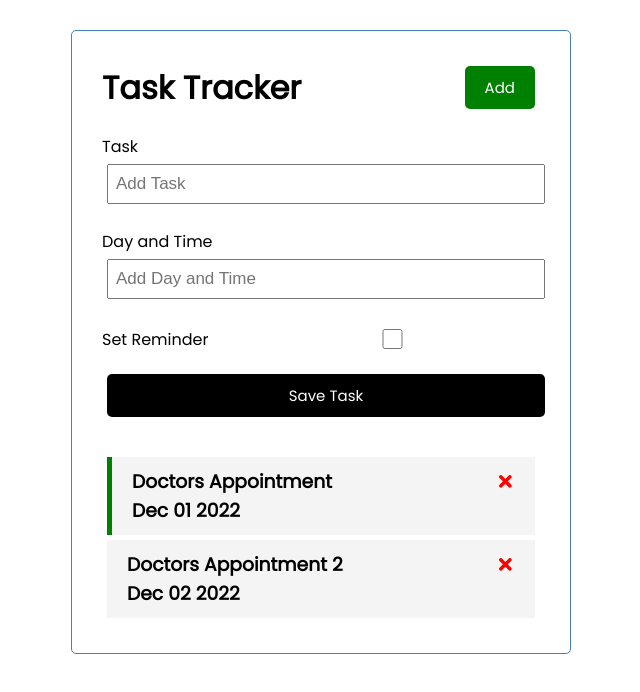
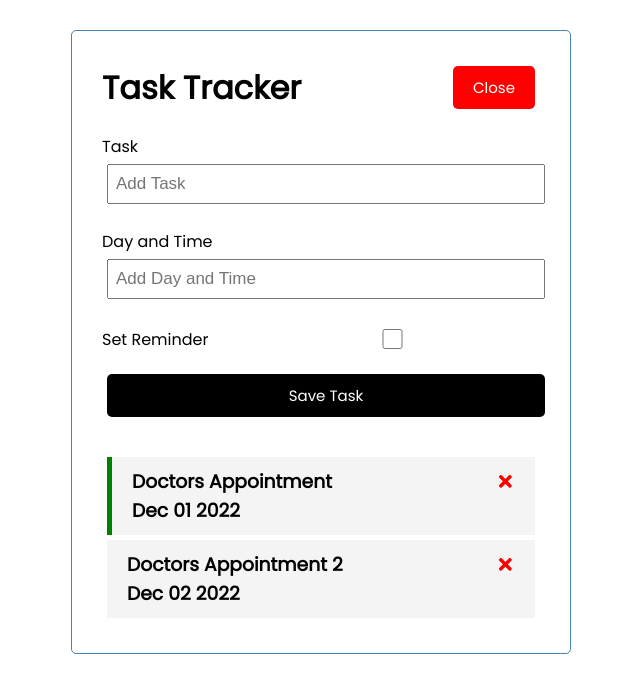
Before and after one commit to bryankit/taskManager, a React (Create React App) app: page / in a window 1280 px wide. Shown: the top 692 px of the page, without its empty margins (319-959 px from the left). Built offline with nearby package versions, Linux system fonts and the light colour scheme.

Commit message:
Toggle Change Color function

```diff
--- a/src/App.js
+++ b/src/App.js
@@ -4,6 +4,8 @@ import AddTask from "./components/AddTask";
 import { useState } from "react";
 
 const App = () => {
+	const [showAddTask, setShowAddTask] = useState(true)
+
 	const tasksData = [
 		{
 		  id: 1,
@@ -48,8 +50,15 @@ const App = () => {
 
 	return (
 		<div className="container">
-			<Header title='Task Tracker' />
-			<AddTask onAdd={AddTasks} />
+			<Header
+				title='Task Tracker'
+				onAdd={() => setShowAddTask(!showAddTask)}
+				showAdd={showAddTask}
+			/>
+			{
+				showAddTask === true ? <AddTask onAdd={AddTasks} /> : ''
+			}
+
 			{
 				tasks.length > 0 ?
 				<Tasks
--- a/src/components/Header.js
+++ b/src/components/Header.js
@@ -1,11 +1,15 @@
 import PropTypes from 'prop-types';
 import Button from './Button'
 
-const Header = ({title}) => {
+const Header = ({ title, onAdd, showAdd}) => {
   return (
     <header className='header'>
         <h1>{title}</h1>
-        <Button color='green' text='Add'/>
+        <Button
+        color={showAdd ? 'red' : 'green'}
+        text={showAdd ? 'Close' : 'Add'}
+        onClick={onAdd}/>
+
     </header>
   )
 }
```
